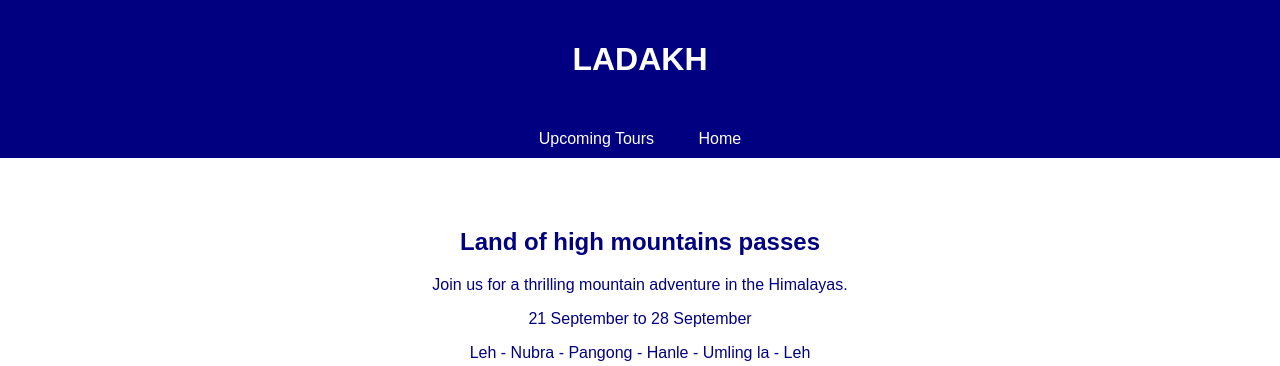
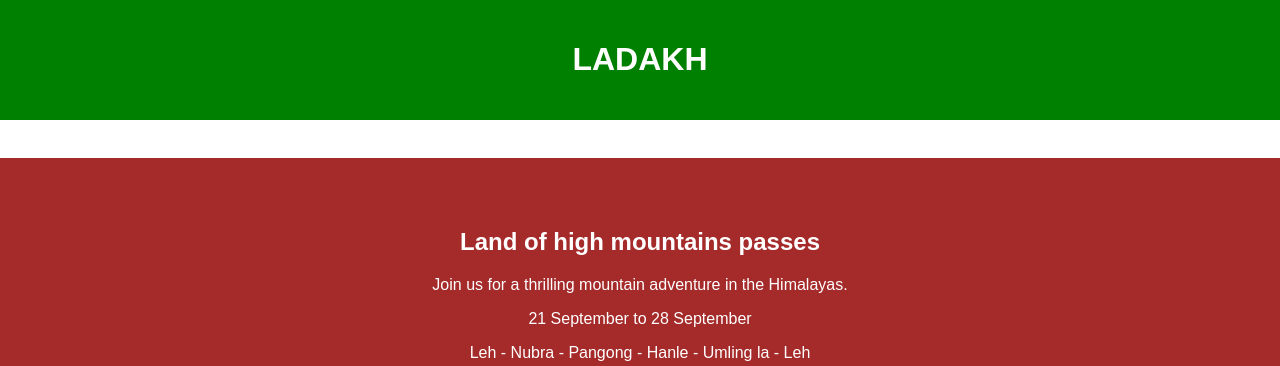
Before and after one commit to UrbanNomadsATRG/UrbanNomads, a plain HTML site: page event1.html in a window 1280 px wide. Shown: the top 366 px of the page. Drawn offline with Linux system fonts and the light colour scheme.

Commit message:
Update event1.html

```diff
--- a/event1.html
+++ b/event1.html
@@ -7,18 +7,18 @@
     <style>
         body {
             font-family: Arial, sans-serif;
-            background-color: white;
-            color: navy;
+            background-color: brown;
+            color: white;
             margin: 0;
         }
         header {
-            background-color: navy;
+            background-color: green;
             color: white;
             padding: 20px;
             text-align: center;
         }
         nav {
-            background-color: navy;
+            background-color: white;
             padding: 10px;
             text-align: center;
         }
```
